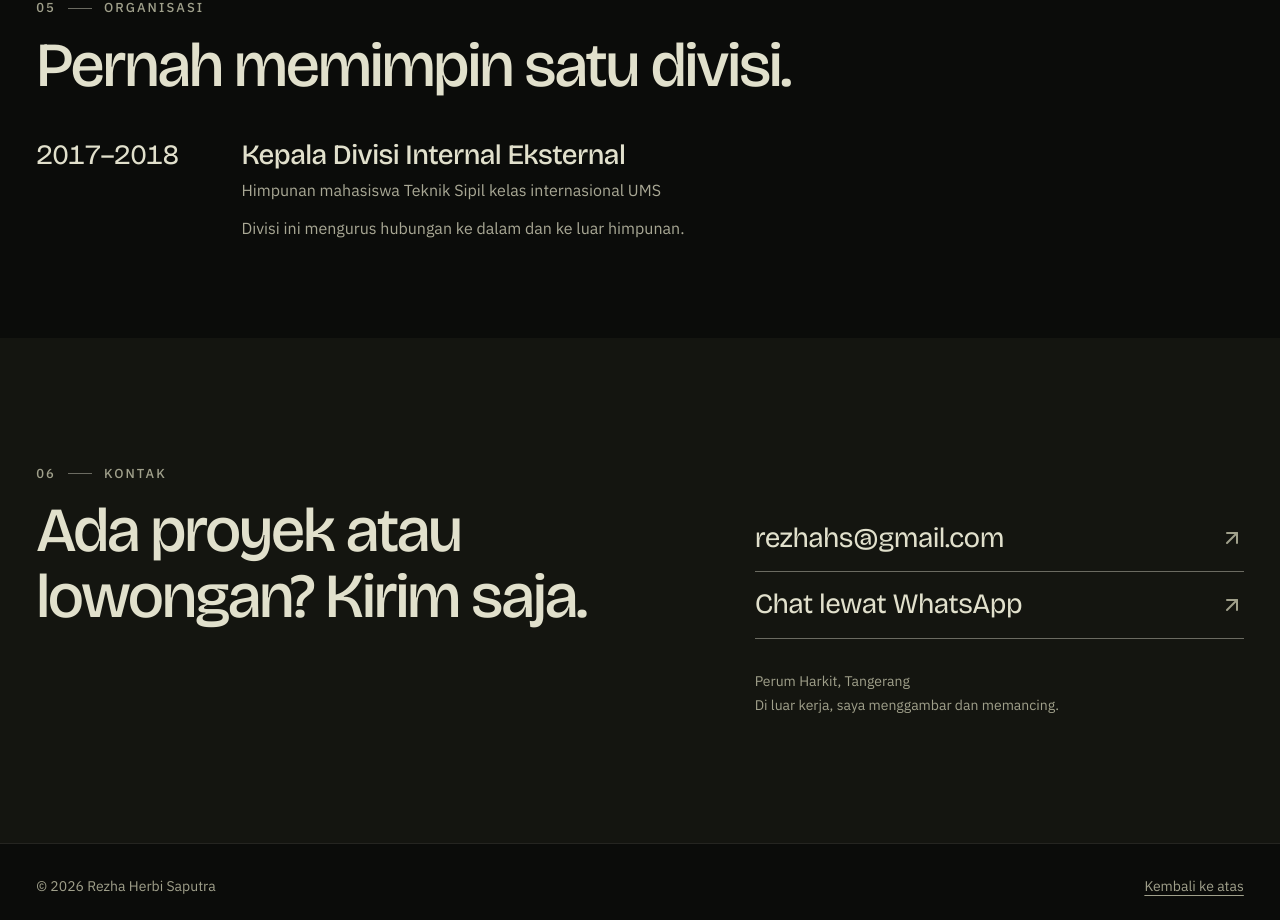
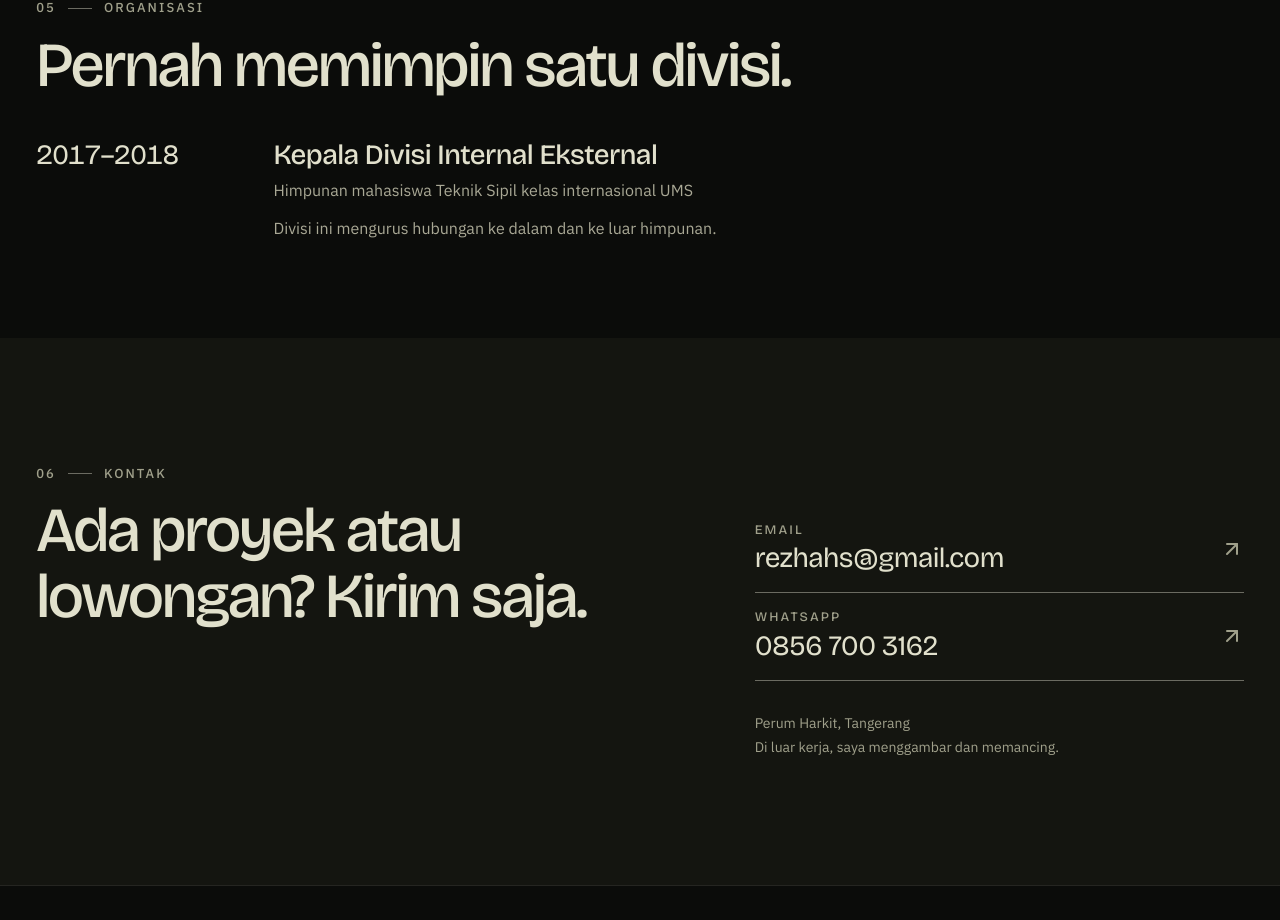
Before and after one commit to bochiers/reza-prtfolio, a React (Vite) app: page / in a window 1280 px wide. Shown: the part 4554-5474 px from the top of the page. Built offline with nearby package versions, Linux system fonts and the light colour scheme.

Commit message:
frontend: WA direct link per user decision, hero scrim fix, contact labels

```diff
--- a/index.html
+++ b/index.html
@@ -35,6 +35,7 @@
         "name": "Rezha Herbi Saputra",
         "jobTitle": "Site Supervisor",
         "email": "mailto:rezhahs@gmail.com",
+        "telephone": "+628567003162",
         "address": {
           "@type": "PostalAddress",
           "addressLocality": "Tangerang",
--- a/src/components/hero.tsx
+++ b/src/components/hero.tsx
@@ -44,7 +44,7 @@ export function Hero() {
 
         <div className="noise-overlay pointer-events-none absolute inset-0 opacity-[0.7] mix-blend-overlay" />
         <div className="pointer-events-none absolute inset-0 bg-gradient-to-b from-black/40 via-black/10 to-black/80" />
-        <div className="pointer-events-none absolute inset-0 bg-gradient-to-t from-black/80 via-black/55 to-transparent to-80% lg:hidden" />
+        <div className="pointer-events-none absolute inset-0 bg-gradient-to-t from-black/80 via-black/70 via-60% to-transparent lg:hidden" />
 
         <div className="relative px-4 pb-2 pt-24 sm:px-6 md:px-10">
           <div className="grid grid-cols-12 items-end gap-4 md:gap-6">
--- a/src/components/ui/contact-row.tsx
+++ b/src/components/ui/contact-row.tsx
@@ -22,12 +22,3 @@ export function ContactLink({ className, children, ...props }: ComponentProps<"a
     </a>
   );
 }
-
-export function ContactButton({ className, children, ...props }: ComponentProps<"button"> & { children: ReactNode }) {
-  return (
-    <button type="button" className={cn(row, className)} {...props}>
-      <span>{children}</span>
-      <Arrow />
-    </button>
-  );
-}
--- a/src/data/content.ts
+++ b/src/data/content.ts
@@ -8,9 +8,9 @@ export const person = {
   shortName: "Rezha",
   email: "rezhahs@gmail.com",
   address: "Perum Harkit, Tangerang",
-  // Not rendered in the HTML. Joined only when the WhatsApp button is clicked.
-  waParts: ["62856", "7003162"],
-  waMessage: "Halo Rezha, saya melihat portofolio Anda.",
+  // Phone is public by user decision (docs/comms.md, keputusan user poin 2).
+  phoneDisplay: "0856 700 3162",
+  waUrl: "https://wa.me/628567003162?text=Halo%20Rezha,%20saya%20lihat%20portofolio%20Anda",
   photoAlt: "Foto Rezha Herbi Saputra",
 } as const;
 
@@ -133,8 +133,9 @@ export const organization = {
 export const contact = {
   label: "Kontak",
   title: "Ada proyek atau lowongan? Kirim saja.",
-  whatsappLabel: "Chat lewat WhatsApp",
-  whatsappHint: " (membuka WhatsApp di tab baru)",
+  emailLabel: "Email",
+  whatsappLabel: "WhatsApp",
+  whatsappHint: " (membuka di tab baru)",
   hobby: "Di luar kerja, saya menggambar dan memancing.",
 };
 
--- a/src/sections/contact.tsx
+++ b/src/sections/contact.tsx
@@ -1,14 +1,7 @@
 import { Section, SectionLabel, SectionTitle } from "@/components/ui/section";
 import { Reveal } from "@/components/ui/reveal";
-import { ContactButton, ContactLink } from "@/components/ui/contact-row";
+import { ContactLink } from "@/components/ui/contact-row";
 import { contact, person } from "@/data/content";
-
-function openWhatsApp() {
-  // The number is assembled at click time so it never appears in the HTML source.
-  const number = person.waParts.join("");
-  const text = encodeURIComponent(person.waMessage);
-  window.open(`https://wa.me/${number}?text=${text}`, "_blank", "noopener,noreferrer");
-}
 
 export function Contact() {
   return (
@@ -20,11 +13,15 @@ export function Contact() {
         </Reveal>
 
         <Reveal className="col-span-12 lg:col-span-5 lg:col-start-8 lg:pt-10" delay={0.08}>
-          <ContactLink href={`mailto:${person.email}`}>{person.email}</ContactLink>
-          <ContactButton onClick={openWhatsApp}>
-            {contact.whatsappLabel}
+          <ContactLink href={`mailto:${person.email}`}>
+            <span className="mb-1 block text-label font-medium uppercase text-subtle">{contact.emailLabel}</span>
+            {person.email}
+          </ContactLink>
+          <ContactLink href={person.waUrl} target="_blank" rel="noopener noreferrer">
+            <span className="mb-1 block text-label font-medium uppercase text-subtle">{contact.whatsappLabel}</span>
+            {person.phoneDisplay}
             <span className="sr-only">{contact.whatsappHint}</span>
-          </ContactButton>
+          </ContactLink>
           <address className="mt-8 text-caption not-italic text-subtle">{person.address}</address>
           <p className="mt-1 text-caption text-subtle">{contact.hobby}</p>
         </Reveal>
--- a/src/sections/organization.tsx
+++ b/src/sections/organization.tsx
@@ -13,7 +13,7 @@ export function Organization() {
         <p className="col-span-12 font-display text-h3 tabular-nums text-foreground lg:col-span-2">
           {organization.period}
         </p>
-        <div className="col-span-12 lg:col-span-9 lg:col-start-3">
+        <div className="col-span-12 lg:col-span-9 lg:col-start-3 lg:pl-8">
           <h3 className="text-h3 text-foreground">{organization.role}</h3>
           <p className="mt-1 text-body text-muted">{organization.org}</p>
           <p className="mt-3 max-w-copy text-body text-muted">{organization.body}</p>
```
Also changed, not shown: 1 other file (tests, documents, lock files or other folders).
